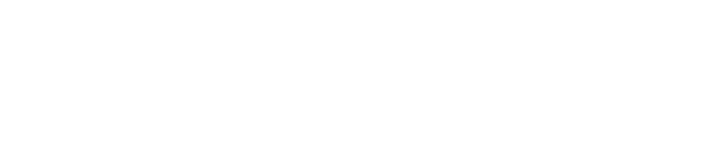
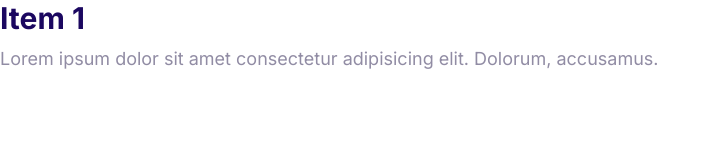
Before and after one commit to nothuman2718/NotHuman, a plain HTML site: page index.html in a window 1280 px wide. Shown: the whole page, without its empty margins (0-719 px from the left). Drawn offline with Linux system fonts and the light colour scheme.

Commit message:
Add collapsibles

```diff
--- a/css/styles.css
+++ b/css/styles.css
@@ -452,6 +452,34 @@ a{
         margin:0 2rem;
     }
  }
- @media screen and (min-width:1024px){
+/* Collapsibles */
+.collapsible__header {
+    display: flex;
+    justify-content: space-between;
+  }
 
- }
+  .collapsible__heading {
+    margin-top: 0;
+    font-size: 3rem;
+  }
+
+  .collapsible__chevron {
+    transform: rotate(-90deg);
+    transition: transform 0.3s;
+  }
+
+  .collapsible__content {
+    max-height: 0;
+    overflow: hidden;
+    opacity: 0;
+    transition: all 0.3s;
+  }
+
+  .collapsible--expanded .collapsible__chevron {
+    transform: rotate(0);
+  }
+
+  .collapsible--expanded .collapsible__content {
+    max-height: 100vh;
+    opacity: 1;
+  }
--- a/index.html
+++ b/index.html
@@ -13,5 +13,20 @@
     <link rel="stylesheet" href="css/normalize.css" />
     <link rel="stylesheet" href="css/styles.css" />
   </head>
-  <body></body>
+  <body>
+    <div class="collapsible collapsible--expanded">
+      <header class="collapsible__header">
+        <h2 class="collapsible__heading">Item 1</h2>
+        <svg class="icon icon--white collapsible__chevron">
+          <use xlink:href="images/sprite.svg#chevron"></use>
+        </svg>
+      </header>
+      <div class="collapsible__content">
+        Lorem ipsum dolor sit amet consectetur adipisicing elit. Dolorum,
+        accusamus.
+      </div>
+    </div>
+
+    <script src="js/main.js"></script>
+  </body>
 </html>
```
Also changed, not shown: components/collapsibles.html (added, +11 -0 lines).
